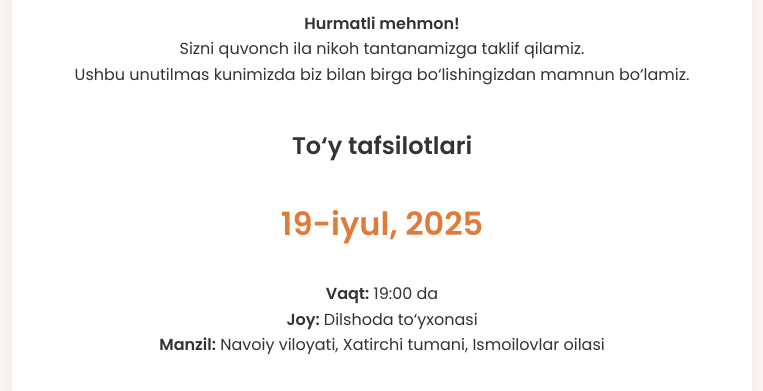
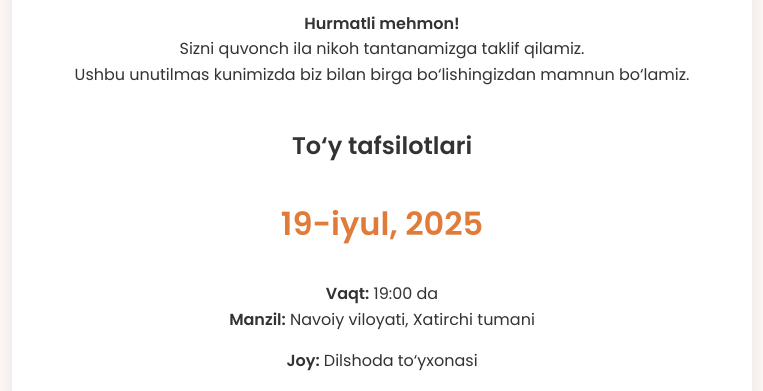
Before and after one commit to ismoilov9922/wedding, a plain HTML site: page index.html in a window 1280 px wide. Shown: the part 514-905 px from the top of the page, without its empty margins (258-1021 px from the left). Drawn offline with Linux system fonts and the light colour scheme; a web font is replaced by a local one.

Commit message:
Update index.html

```diff
--- a/index.html
+++ b/index.html
@@ -107,8 +107,8 @@
       <h2>To‘y tafsilotlari</h2>
       <p class="big-date">19-iyul, 2025</p>
       <p><strong>Vaqt:</strong> 19:00 da<br>
+         <strong>Manzil:</strong> Navoiy viloyati, Xatirchi tumani</p>
          <strong>Joy:</strong> Dilshoda to‘yxonasi<br>
-         <strong>Manzil:</strong> Navoiy viloyati, Xatirchi tumani, Ismoilovlar oilasi</p>
       <a href="https://yandex.uz/maps/org/228351531215/gallery/?ll=65.970182%2C40.029042&z=19" target="_blank" class="btn">Manzilni xaritada ochish</a>
     </div>
 
```
